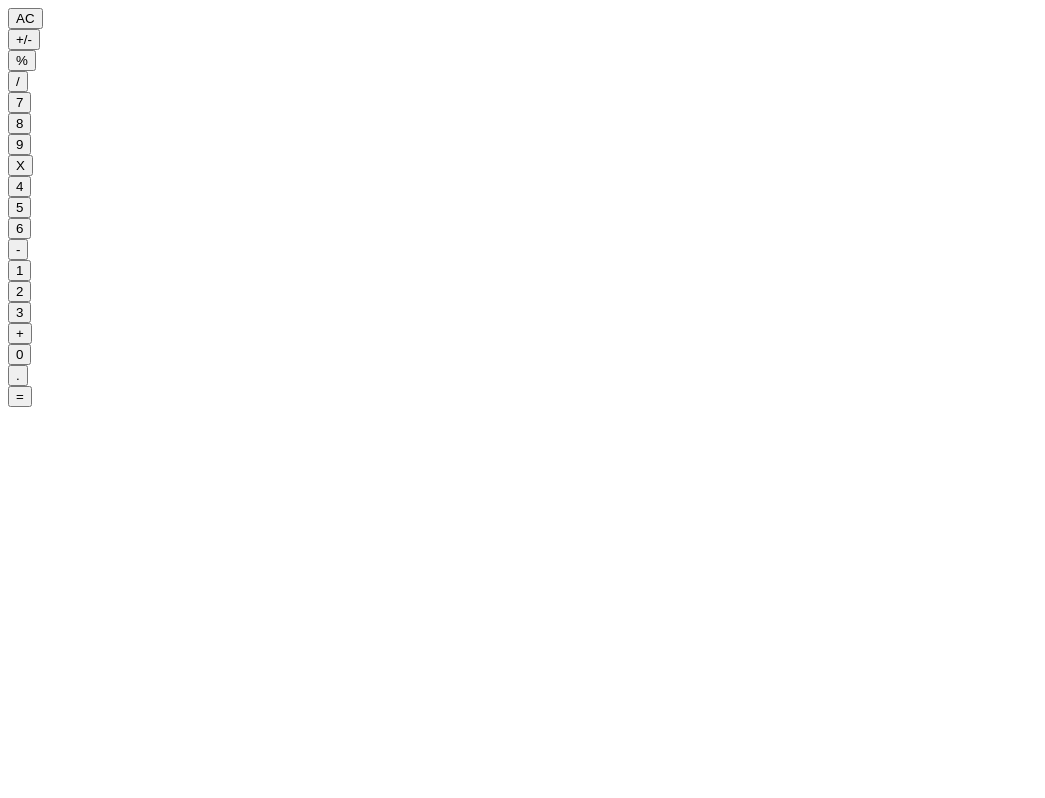
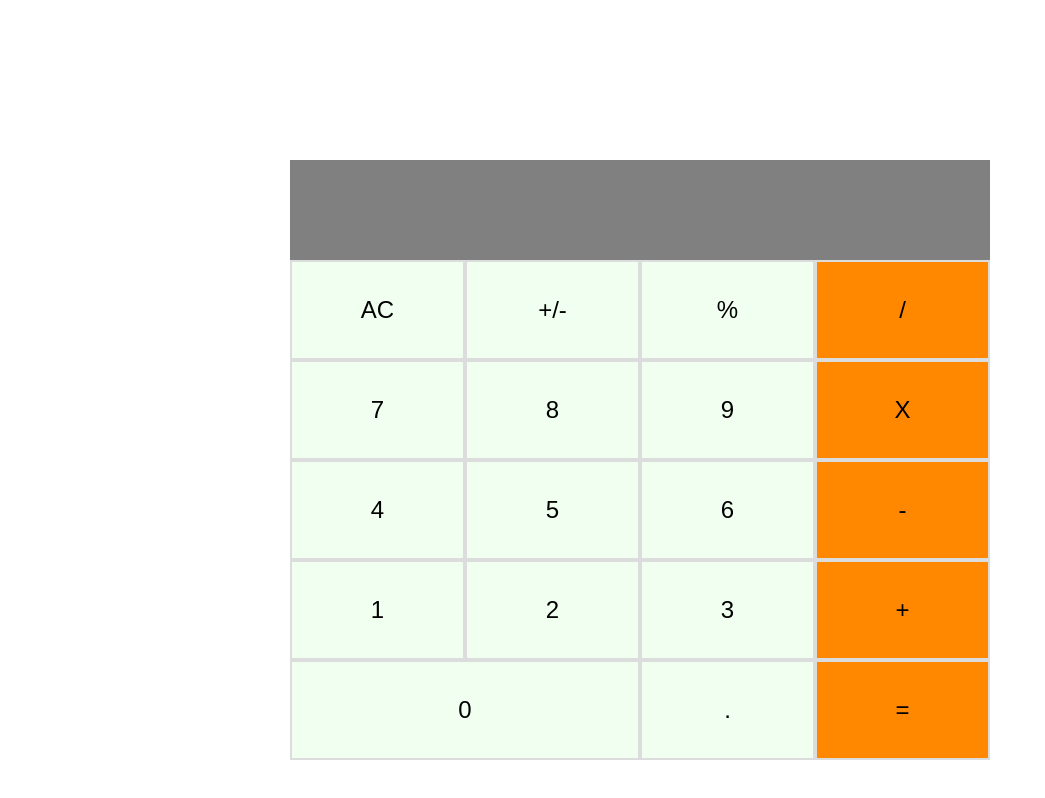
Before and after one commit to AymanJabr/React-Simple-Calculator, a React (Create React App) app: page / in a window 1280 px wide. Shown: the whole page, without its empty margins (0-1045 px from the left). Built offline with nearby package versions, Linux system fonts and the light colour scheme.

Commit message:
Add styling to website

```diff
--- a/src/components/App.js
+++ b/src/components/App.js
@@ -1,6 +1,8 @@
 import React, { useState } from 'react';
 import ButtonPanel from './ButtonPanel';
 import Display from './Display';
+
+import './Styles.css';
 
 import calculate from '../logic/calculate';
 
@@ -22,10 +24,10 @@ function App() {
   };
 
   return (
-    <>
+    <div className="App">
       <Display total={total} next={next} operation={operation} />
       <ButtonPanel clickHandler={handleClick} />
-    </>
+    </div>
   );
 }
 
--- a/src/components/Button.js
+++ b/src/components/Button.js
@@ -4,23 +4,27 @@ import PropTypes from 'prop-types';
 function Button(props) {
   const handleClick = () => props.clickHandler(props.buttonName);
 
-  const { buttonName } = props;
+  const { buttonName, wide, color } = props;
   return (
-    <div>
+    <button className={`Button ${wide ? 'DoubleButton' : ''} ${color ? ' Color' : ''}`} type="button" onClick={handleClick}>
+
       {' '}
-      <button type="button" onClick={handleClick}>
-        {' '}
-        {buttonName}
-        {' '}
-      </button>
+      {buttonName}
       {' '}
-    </div>
+    </button>
   );
 }
 
 Button.propTypes = {
   buttonName: PropTypes.string.isRequired,
   clickHandler: PropTypes.func.isRequired,
+  wide: PropTypes.bool,
+  color: PropTypes.bool,
+};
+
+Button.defaultProps = {
+  wide: false,
+  color: false,
 };
 
 export default Button;
--- a/src/components/ButtonPanel.js
+++ b/src/components/ButtonPanel.js
@@ -6,42 +6,42 @@ function ButtonPanel(props) {
   const handleClick = (buttonName) => props.clickHandler(buttonName);
 
   return (
-    <>
-      <div className="Group-1">
+    <div className="ButtonPanel">
+      <div className="Group">
         <Button buttonName="AC" clickHandler={handleClick} />
         <Button buttonName="+/-" clickHandler={handleClick} />
         <Button buttonName="%" clickHandler={handleClick} />
-        <Button buttonName="/" clickHandler={handleClick} />
+        <Button color buttonName="/" clickHandler={handleClick} />
       </div>
 
-      <div className="Group-2">
+      <div className="Group">
         <Button buttonName="7" clickHandler={handleClick} />
         <Button buttonName="8" clickHandler={handleClick} />
         <Button buttonName="9" clickHandler={handleClick} />
-        <Button buttonName="X" clickHandler={handleClick} />
+        <Button color buttonName="X" clickHandler={handleClick} />
       </div>
 
-      <div className="Group-3">
+      <div className="Group">
         <Button buttonName="4" clickHandler={handleClick} />
         <Button buttonName="5" clickHandler={handleClick} />
         <Button buttonName="6" clickHandler={handleClick} />
-        <Button buttonName="-" clickHandler={handleClick} />
+        <Button color buttonName="-" clickHandler={handleClick} />
       </div>
 
-      <div className="Group-4">
+      <div className="Group">
         <Button buttonName="1" clickHandler={handleClick} />
         <Button buttonName="2" clickHandler={handleClick} />
         <Button buttonName="3" clickHandler={handleClick} />
-        <Button buttonName="+" clickHandler={handleClick} />
+        <Button color buttonName="+" clickHandler={handleClick} />
       </div>
 
-      <div className="Group-5">
-        <Button buttonName="0" clickHandler={handleClick} />
+      <div className="Group">
+        <Button wide buttonName="0" clickHandler={handleClick} />
         <Button buttonName="." clickHandler={handleClick} />
-        <Button buttonName="=" clickHandler={handleClick} />
+        <Button color buttonName="=" clickHandler={handleClick} />
       </div>
 
-    </>
+    </div>
   );
 }
 
--- a/src/components/Display.js
+++ b/src/components/Display.js
@@ -6,7 +6,7 @@ function Display(props) {
     total, next, operation,
   } = props;
   return (
-    <div>
+    <div className="Display">
       {total}
       {operation}
       {next}
--- /dev/null
+++ b/src/components/Styles.css
@@ -0,0 +1,54 @@
+
+.App {
+    display: flex;
+    width: 700px;
+    flex-direction: column;
+    background-color: gainsboro;
+    margin-left: auto;
+    margin-right: auto;
+    margin-top: 20vh;
+}
+
+.Display {
+    display: flex;
+    background-color: grey;
+    height: 100px;
+    color: white;
+    font-weight: bold;
+    justify-content: flex-end;
+    padding-right: 20px;
+    align-items: center;
+    font-size: 2.5rem;
+}
+
+.ButtonPanel {
+    display: flex;
+    flex-direction: column;
+}
+
+.Group {
+    display: flex;
+    flex-direction: row;
+    height: 100px;
+}
+
+.Button {
+    width: 25%;
+    height: 100%;
+    color: black;
+    font-size: 1.5rem;
+    border-color: gainsboro;
+    background-color: honeydew;
+    border-width: 2.2px;
+    box-shadow: none;
+    border-style: solid;
+
+}
+
+.DoubleButton {
+    width: 50%;
+}
+
+.Color {
+    background-color: rgb(255, 136, 0);
+}
--- a/src/logic/calculate.js
+++ b/src/logic/calculate.js
@@ -22,14 +22,14 @@ export default function calculate(calculatorData, buttonName) {
       operation = null;
       break;
     case '%':
-      if (operation) {
+      if (operation && next) {
         total = (operate(total, next, operation)).toString();
         next = '';
       }
       operation = '%';
       break;
     case '/':
-      if (operation) {
+      if (operation && next) {
         total = (operate(total, next, operation)).toString();
         next = '';
       }
@@ -76,7 +76,7 @@ export default function calculate(calculatorData, buttonName) {
       }
       break;
     case 'X':
-      if (operation) {
+      if (operation && next) {
         total = (operate(total, next, operation)).toString();
         next = '';
       }
@@ -123,7 +123,7 @@ export default function calculate(calculatorData, buttonName) {
       }
       break;
     case '-':
-      if (operation) {
+      if (operation && next) {
         total = (operate(total, next, operation)).toString();
         next = '';
       }
@@ -170,7 +170,7 @@ export default function calculate(calculatorData, buttonName) {
       }
       break;
     case '+':
-      if (operation) {
+      if (operation && next) {
         total = (operate(total, next, operation)).toString();
         next = '';
       }
```
